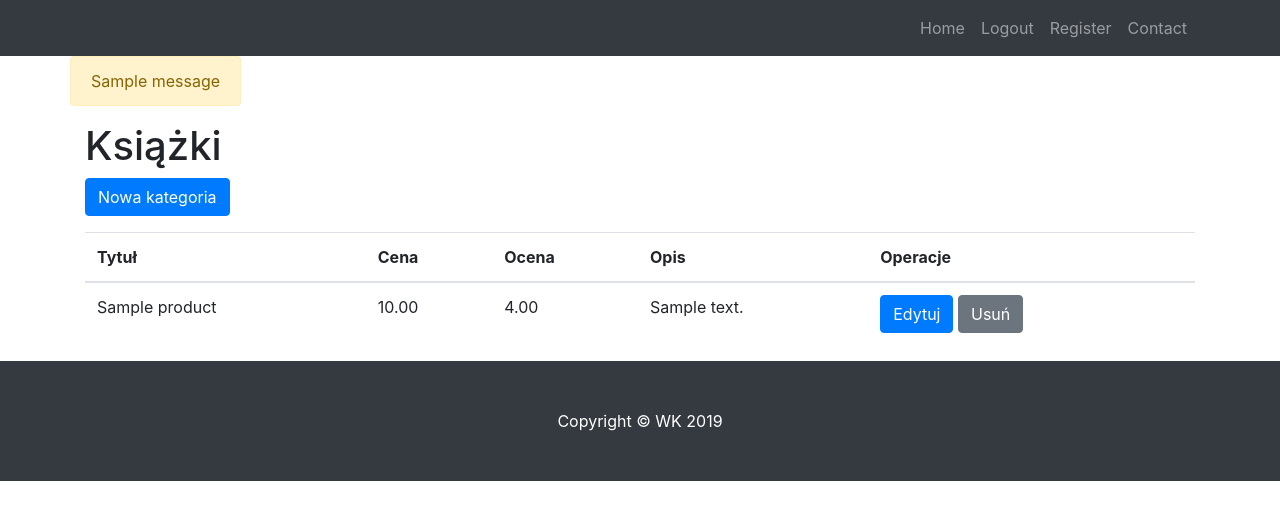
After one commit to Wald-K/sandbox, a Django app: page /shop/staff/products/ in a window 1280 px wide. The commit adds this page. Shown: the top 520 px of the page. Run offline with Django 3.2, Linux system fonts and the light colour scheme; a user stored in the database is signed in; tables that the repository leaves empty hold one stand-in row (values such as "Sample post"); one stand-in notice (Sample message) is shown; some libraries are stand-ins or nearby versions.

Commit message:
Adding Product list

```diff
--- a/shop/models.py
+++ b/shop/models.py
@@ -51,13 +51,13 @@ class Category(models.Model):
 
 
 class Product(models.Model):
-    name = models.CharField(max_length=100)
+    name = models.CharField(max_length=100, verbose_name="Tytuł")
     slug = models.SlugField(max_length=100, blank=True, null=True)
     price = models.DecimalField(max_digits=10, decimal_places=2)
     image = models.ImageField(upload_to=get_file_path)
     rate = models.FloatField(null=True, blank=True)
     description = models.TextField(blank=True, null=True)
-    categories = models.ManyToManyField(Category, blank=True)
+    categories = models.ManyToManyField(Category, blank=True, null=True)
 
     directory_string_var = 'images'
 
--- /dev/null
+++ b/shop/templates/shop/product_list.html
@@ -0,0 +1,62 @@
+
+{% extends 'base.html' %}
+{% block content %}
+
+<div class="container">
+    <div class="row">
+        {% if messages %}
+            <div class="alert alert-warning">
+                {% for message in messages %}
+                    {{ message }}
+                {% endfor %}
+            </div>
+        {% endif %}
+    </div>
+
+
+    <div class="row">
+         <div class="col-lg-12">
+             <p class="h1">Książki</p>
+             <p>
+                 <a href="{% url 'shop:staff_new_category' %}" class="btn btn-primary">Nowa kategoria</a>
+             </p>
+         </div>
+
+        <div class="col-lg-12">
+
+            <table class="table table-hover">
+            <thead>
+              <tr>
+                  <th>Tytuł</th>
+                  <th>Cena</th>
+                  <th>Ocena</th>
+                  <th>Opis</th>
+                  <th>Operacje</th>
+              </tr>
+            </thead>
+            <tbody>
+            {% for product in object_list %}
+              <tr>
+                  <td>{{product.name}}</td>
+                  <td>{{product.price}}</td>
+                  <td>{{product.rate | floatformat:2}}</td>
+                  <td>
+                    {% if product.description %}
+                        {{ product.description|slice:":50"}}{% if product.description|length > 50 %}...{% endif %}
+                    {% endif %}
+                  </td>
+                  <td>
+                    <a href="" class="btn btn-primary">Edytuj</a>
+                    <a href="" class="btn btn-secondary">Usuń</a>
+                  </td>
+              </tr>
+
+             {% endfor %}
+            </tbody>
+            </table>
+
+        </div>
+    </div>
+</div>
+
+{% endblock %}
--- a/shop/urls.py
+++ b/shop/urls.py
@@ -6,12 +6,13 @@ app_name = 'shop'
 
 urlpatterns = [
     path('', views.index, name='index'),
-    path('<slug:category_slug>/products/', views.products_for_category, name='products_for_category'),
+    path('category/<slug:category_slug>/products/', views.products_for_category, name='products_for_category'),
     path('products/<slug:product_slug>/', views.product_detail, name='product_detail'),
     path('products/<slug:product_slug>/add-comment', views.product_add_comment, name='product_add_comment'),
     path('staff/categories/', views.CategoriesListView.as_view(), name='staff_show_categories'),
     path('staff/categories/new', views.CategoryCreate.as_view(), name='staff_new_category'),
     path('staff/categories/update/<slug:slug>', views.CategoryUpdate.as_view(), name='staff_update_category'),
     path('staff/categories/delete/<slug:slug>', views.CategoryDelete.as_view(), name='staff_delete_category'),
+    path('staff/products/', views.ProductsListView.as_view(), name='staff_show_products'),
 
 ]
--- a/shop/views.py
+++ b/shop/views.py
@@ -98,3 +98,12 @@ class CategoryDelete(LoginRequiredMixin, UserPassesTestMixin, DeleteView):
 
     def test_func(self):
         return self.request.user.is_staff
+
+
+class ProductsListView(LoginRequiredMixin, UserPassesTestMixin, ListView):
+    model = Product
+    query_set = Product.objects.all()
+    ordering = [Lower('name')]
+
+    def test_func(self):
+        return self.request.user.is_staff
--- a/templates/base.html
+++ b/templates/base.html
@@ -69,7 +69,7 @@
 
 
             <li class="nav-item">
-              <a class="nav-link" href="">Produkty </a>
+              <a class="nav-link" href="{% url 'shop:staff_show_products' %}">Produkty </a>
             </li>
         </ul>
       </div>
```
Also changed, not shown: shop/migrations/0019_auto_20191222_1659.py (added).
